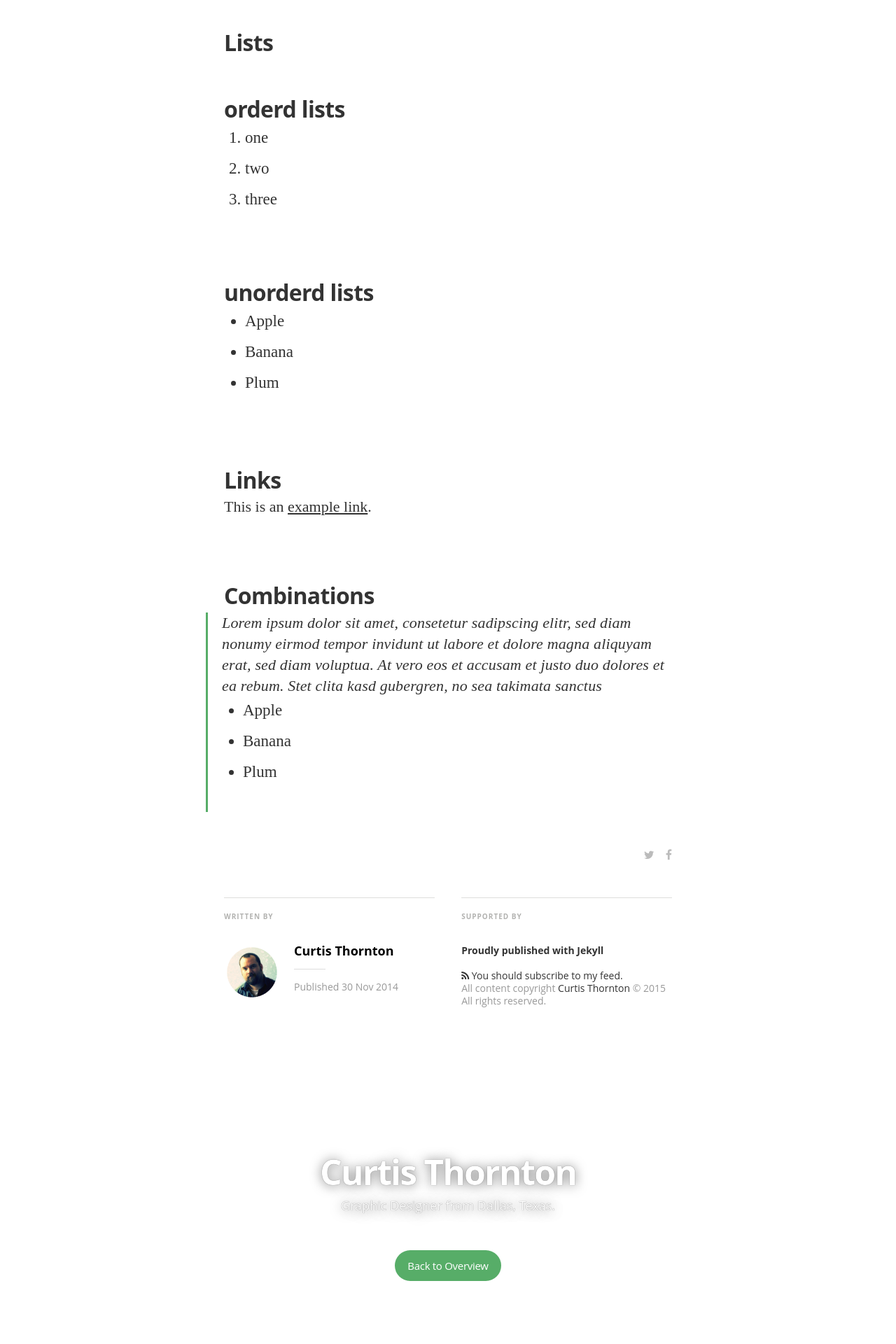
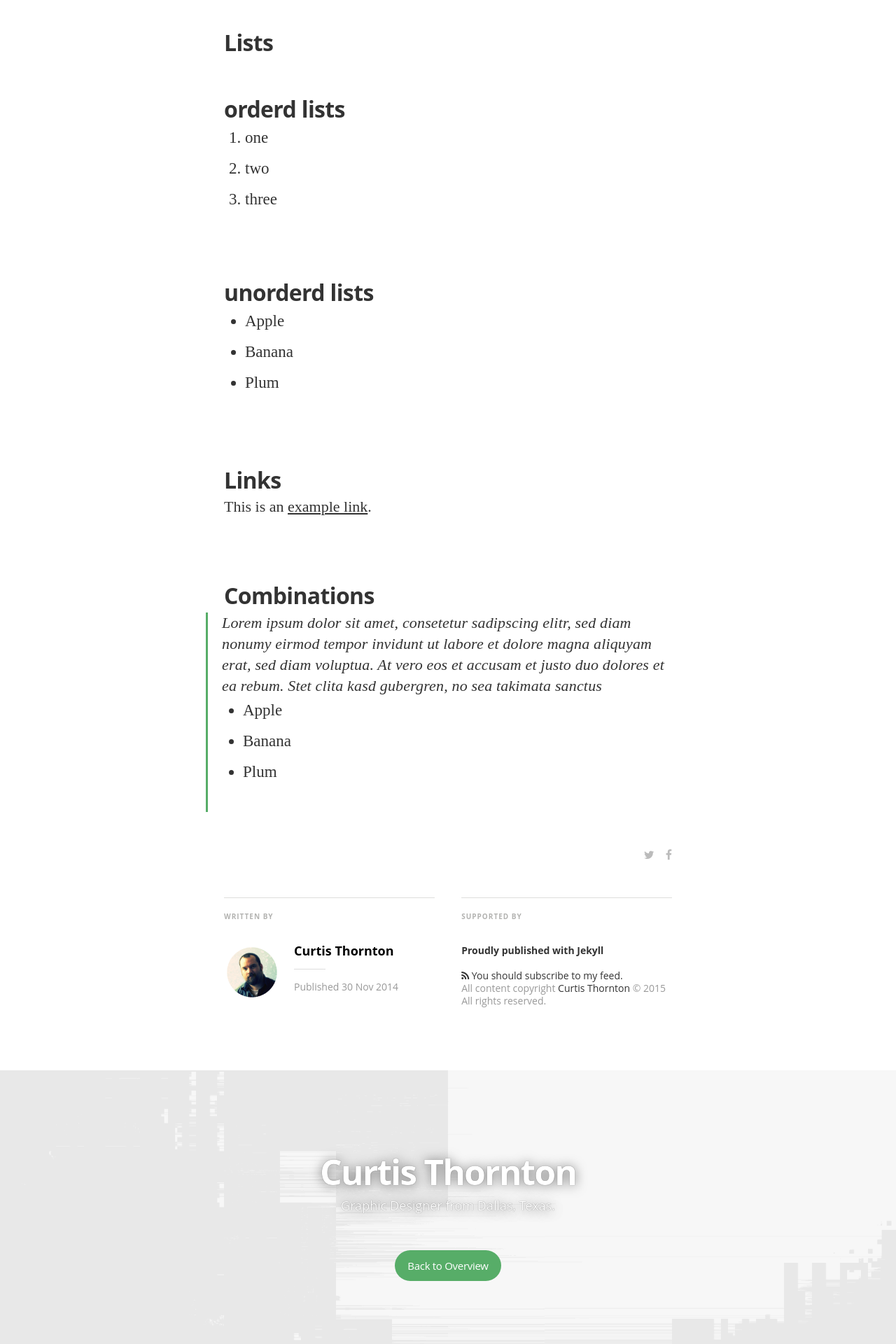
Before and after one commit to curtisthornton/curtisthornton.github.io, a Jekyll site: the page built from _posts/2014-11-30-mediator_features.markdown, in a window 1280 px wide. Shown: the part 1654-3574 px from the top of the page at 70% size. Built offline with Jekyll 4.4.1, drawn with Linux system fonts in a browser that asks for light colours; nearby versions of some CDN libraries; some web fonts are replaced; Markdown is read by kramdown in place of the engine named in the settings.

Commit message:
Revert "Update post.html"
This reverts commit 568f55825fa470eb82ea31e054973ff17b4e0fdc.

```diff
--- a/_layouts/post.html
+++ b/_layouts/post.html
@@ -103,7 +103,7 @@
       </article>
     </main>
     <div class="bottom-closer">
-      <div class="background-closer-image" {%if site.cover %} style="<!-- background-image: url({{ site.cover }}) --> background:#444;"{% endif %}>
+      <div class="background-closer-image" {%if site.cover %} style="background-image: url({{ site.cover }})"{% endif %}>
         Image
       </div>
       <div class="inner">
```
